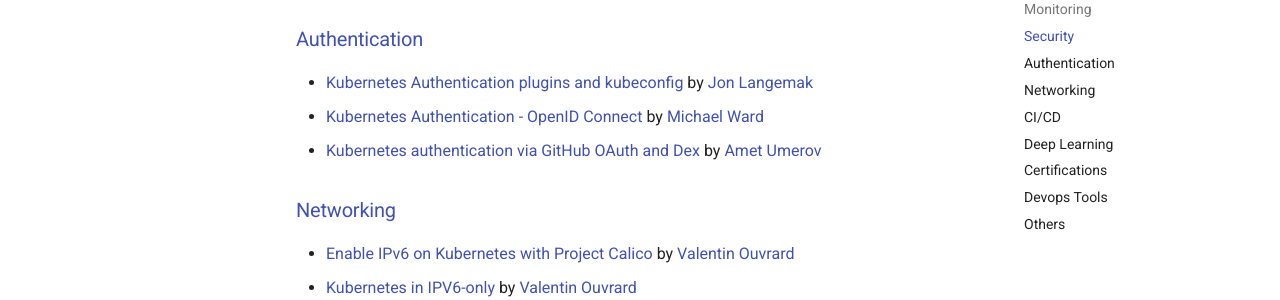
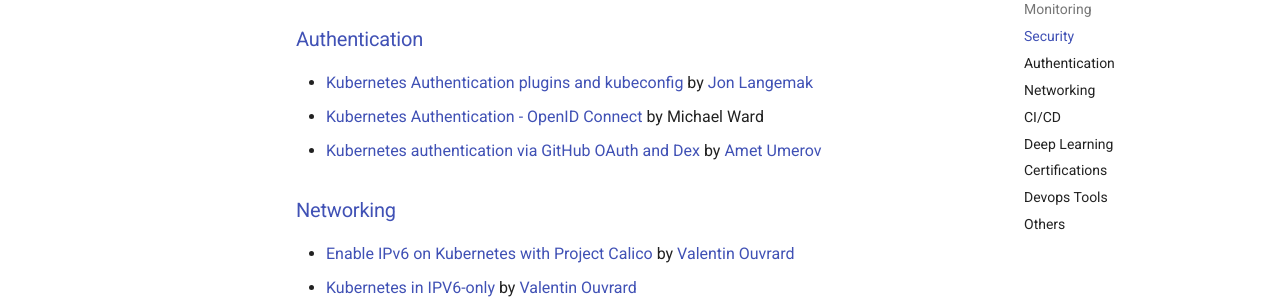
Before and after one commit to ramitsurana/awesome-kubernetes, an MkDocs documentation site: the page built from docs/articles/articles.md, in a window 1280 px wide and 900 px high, scrolled down 1506 px. Shown: the part 153-453 px from the top of the window. Built offline with MkDocs 1.6.1 and Material for MkDocs 9.7.7, drawn with Linux system fonts in a browser that asks for light colours; comment, search, counter and statistics services are not loaded; part of the change alters nothing that is shown.

Commit message:
fix broken links 3

```diff
--- a/docs/articles/articles.md
+++ b/docs/articles/articles.md
@@ -48,7 +48,7 @@ Useful Articles
 ### [Authentication](#authentication)
 
 - [Kubernetes Authentication plugins and kubeconfig](http://www.dasblinkenlichten.com/kubernetes-authentication-plugins-and-kubeconfig/) by [Jon Langemak](https://twitter.com/blinken_lichten)
-- [Kubernetes Authentication - OpenID Connect](http://www.devoperandi.com/kubernetes-authentication-openid-connect/) by [Michael Ward](https://twitter.com/DevoperandI)
+- [Kubernetes Authentication - OpenID Connect](http://www.devoperandi.com/kubernetes-authentication-openid-connect/) by Michael Ward
 - [Kubernetes authentication via GitHub OAuth and Dex](https://medium.com/preply-engineering/k8s-auth-a81f59d4dff6) by [Amet Umerov](https://github.com/Amet13)
 
 ### [Networking](#networking)
@@ -98,7 +98,7 @@ Useful Articles
 * [Packaging Multiple Resources together](https://planet.jboss.org/post/kubernetes_application_package_multiple_resources_together) by Arun Gupta
 * [Scaling Docker with Kubernetes](http://www.infoq.com/articles/scaling-docker-with-kubernetes) by [Carlos Sanchez](https://twitter.com/csanchez)
 * [Creating a Kubernetes Cluster to Run Docker Formatted Container Images](http://access.redhat.com/articles/1353773) by [Chris Negus](https://twitter.com/linuxcricket)
-* [Containerizing Docker on Kubernetes](https://www.linkedin.com/pulse/containerizing-docker-kubernetes-ramit-surana/) by [Ramit Surana](https://twitter.com/ramitsurana)
+* [Containerizing Docker on Kubernetes](https://ramitsurana.github.io/genisis-kubernetes) by [Ramit Surana](https://twitter.com/ramitsurana)
 * [Quay: Introducing an Application Registry for Kubernetes](http://coreos.com/blog/quay-application-registry-for-kubernetes.html) by Antoine Legrand
 * [Play With Kubernetes Quickly Using Docker](http://zwischenzugs.wordpress.com/2015/04/06/play-with-kubernetes-quickly-using-docker/)
 * [What even is a kubelet?](http://kamalmarhubi.com/blog/2015/08/27/what-even-is-a-kubelet/) by [Kamal Marhubi](https://twitter.com/kamalmarhubi)
```
